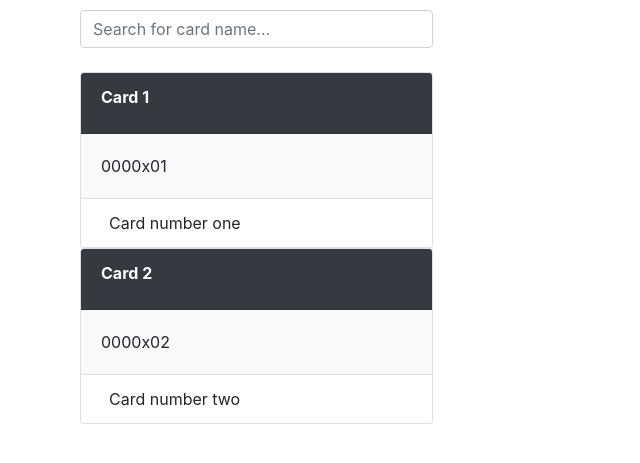
After one commit to mahajan-Programming/engineeringBooks-store-live, a Django app: page /searchcard/ in a window 1280 px wide. The commit adds this page. Shown: the top 463 px of the page, without its empty margins (0-640 px from the left). Run offline with Django 3.2, Linux system fonts and the light colour scheme; some libraries are stand-ins or nearby versions.

```diff
--- a/userRegistration/templates/newsearchpage.html
+++ b/userRegistration/templates/newsearchpage.html
@@ -10,8 +10,7 @@
 
 
 
-<form method="POST" style="width: 9cm; margin:auto;   padding: 20px;
-  ">
+<form method="POST" style="width:fit-content;  margin:auto;   padding: 20px;">
       {% csrf_token %}
   <div class="sel sel--black-panther">
     <select name="branch" id="branch">
@@ -55,7 +54,7 @@
       Get Books</button>
   </div></form>
 
-<a href="{%url 'unicards'%}"><button type="button" class="btn btn-lg btn-default" >Get Calculator OR Workshop Coat</button>
+<!-- <a href="{%url 'unicards'%}"><button type="button" class="btn btn-lg btn-default" >Get Calculator OR Workshop Coat</button> -->
 
 
 
--- /dev/null
+++ b/userRegistration/templates/searchcard.html
@@ -0,0 +1,99 @@
+{%block body%}
+
+
+<!DOCTYPE html>
+<html lang="en" >
+<head>
+  <meta charset="UTF-8">
+  <title>CodePen - search cards</title>
+  <link rel="stylesheet" href="https://cdnjs.cloudflare.com/ajax/libs/normalize/5.0.0/normalize.min.css">
+<link rel='stylesheet' href='https://cdnjs.cloudflare.com/ajax/libs/twitter-bootstrap/4.1.1/css/bootstrap.css'><link rel="stylesheet" href="./style.css">
+
+</head>
+<body>
+<!-- partial:index.partial.html -->
+<div class="container">
+  <div class="row">
+    <div class="col-sm-4 mb-4">
+      <input type="text" id="myFilter" class="form-control" onkeyup="myFunction()" placeholder="Search for card name...">
+    </div>
+  </div>
+
+  <div class="row" id="myProducts">
+
+    <div class="col-md-4">
+      <div class="card">
+
+        <div class="card-header bg-dark d-sm-flex justify-content-sm-between align-items-sm-center">
+          <div class=" card-title">
+            <a href="#" style="color:white" class="display-inline-   block" onmouseover="this.style.color='#00e6ac'" onmouseout="this.style.color='#fff'">
+       <strong>Card 1</strong>
+            </a>
+          </div>
+        </div>
+        <div class="card-body bg-light">
+          0000x01
+        </div>
+        <div class="card-footer bg-white d-flex justify-content-between">
+          <div>
+            <i class="icon-arrow-right5 mr-2"></i>Card number one
+          </div>
+        </div>
+      </div>
+      <div class="card">
+
+        <div class="card-header bg-dark d-sm-flex justify-content-sm-between align-items-sm-center">
+          <div class=" card-title">
+            <a href="#" style="color:white" class="display-inline-   block" onmouseover="this.style.color='#00e6ac'" onmouseout="this.style.color='#fff'">
+       <strong>Card 2</strong>
+            </a>
+          </div>
+        </div>
+        <div class="card-body bg-light">
+          0000x02
+        </div>
+        <div class="card-footer bg-white d-flex justify-content-between">
+          <div>
+            <i class="icon-arrow-right5 mr-2"></i>Card number two
+          </div>
+        </div>
+      </div>
+    </div>
+    <!-- /transparent header, white footer -->
+  </div>
+</div>
+<!-- partial -->
+  <script src='https://cdnjs.cloudflare.com/ajax/libs/jquery/3.3.1/jquery.min.js'></script><script  src="./script.js"></script>
+
+</body>
+</html>
+
+{%endblock body%}
+
+{%block style%}
+<style>
+    .container {
+        padding: 10px;
+      }
+</style>
+{%endblock style%}
+
+{%block script%}
+<script>
+    function myFunction() {
+        var input, filter, cards, cardContainer, title, i;
+        input = document.getElementById("myFilter");//add div to html
+        filter = input.value.toUpperCase();
+        cardContainer = document.getElementById("myProducts");//add div to html
+        cards = cardContainer.getElementsByClassName("card");  //change to container
+        for (i = 0; i < cards.length; i++) {
+          title = cards[i].querySelector(".card-title");//change this
+          if (title.innerText.toUpperCase().indexOf(filter) > -1) {
+            cards[i].style.display = "";
+          } else {
+            cards[i].style.display = "none";
+          }
+        }
+      }
+</script>
+{%endblock script%}
--- a/userRegistration/urls.py
+++ b/userRegistration/urls.py
@@ -5,7 +5,7 @@ from django.conf import settings
 from django.conf.urls.static import static
 
 from . import views
-from userRegistration.views import index,register,userInfoFrom,NewBookForm,Test,books,newbooks,NewSearch,sellerDashBoard,CalcForm,Uniform,UniCard,FileForm,ShowFileFolder,Test12
+from userRegistration.views import index,register,userInfoFrom,NewBookForm,Test,books,newbooks,NewSearch,sellerDashBoard,CalcForm,Uniform,UniCard,FileForm,ShowFileFolder,Test12,searchcard
 
 urlpatterns = [
     path('', views.index, name='index'),
@@ -23,8 +23,8 @@ urlpatterns = [
     path('Uniformcards/',views.UniCard,name="unicards"),
     path('FileForm/',views.FileForm,name="FileForm"),
     path('ShowFileFolder/<str:branch>/',views.ShowFileFolder,name="filesFolder"),
-    path('Test12/',views.Test12,name="filesFolder")
-
+    path('Test12/',views.Test12,name="filesFolder"),
+    path("searchcard/",views.searchcard,name="searchcard")
 ]
 
 if settings.DEBUG:
--- a/userRegistration/views.py
+++ b/userRegistration/views.py
@@ -166,3 +166,7 @@ def ShowFileFolder(request,branch):
 
 def Test12(request):
     return render(request,"allcardsofseller.html",{})
+
+
+def searchcard(request):
+    return render(request,"searchcard.html",{})
```
Also changed, not shown: userRegistration/templates/newcardpage.jinja (+51 -6 lines).
